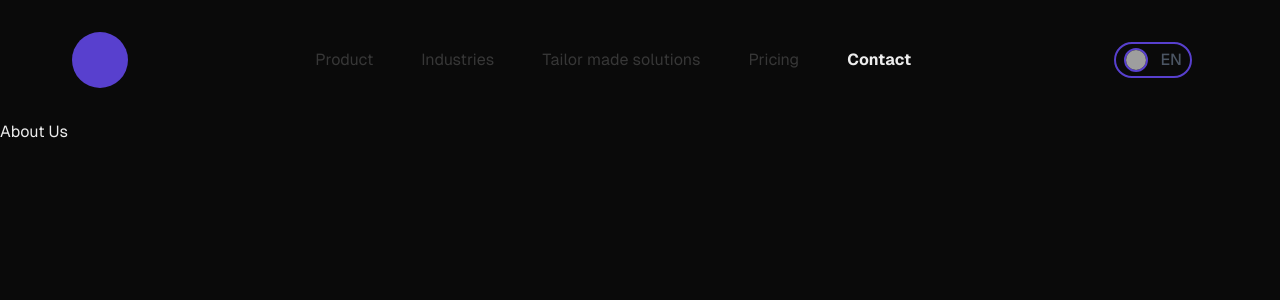
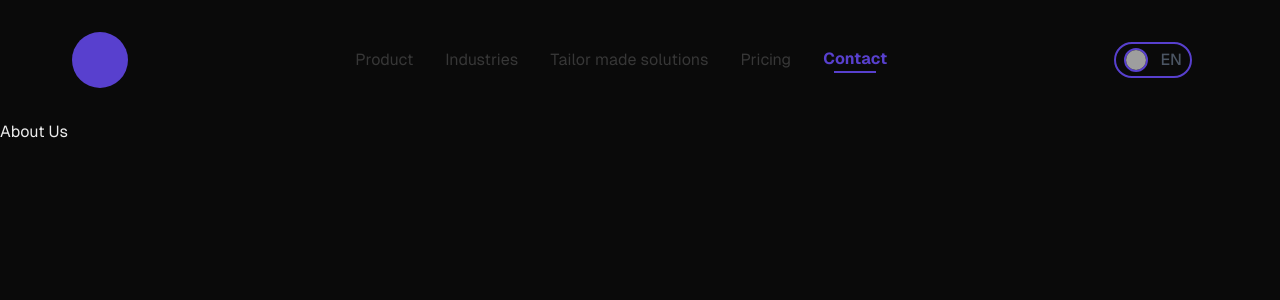
Before and after one commit to dulovici/next-demo, a Next.js app: page /contact in a window 1280 px wide. Shown: the top 300 px of the page. Built offline with nearby package versions, Linux system fonts and the light colour scheme; grey boxes are pictures that could not be loaded.

Commit message:
simplifying nav pages

```diff
--- a/src/app/components/Header.tsx
+++ b/src/app/components/Header.tsx
@@ -2,7 +2,7 @@ import React from "react";
 import Avatar from "./Avatar";
 import LanguagePicker from "./LanguagePicker";
 import MobileNavigation from "./MobileNavigation";
-import Navigation from "./navigation";
+import Navigation from "./Navigation";
 
 const Header = () => {
   return (
--- a/src/app/components/MobileNavigation.tsx
+++ b/src/app/components/MobileNavigation.tsx
@@ -7,6 +7,14 @@ import LanguagePicker from "./LanguagePicker";
 
 const MobileNavigation = () => {
   const [isMenuOpen, setIsMenuOpen] = useState(false);
+
+  const links = [
+    { href: "/", label: "PRODUCTS" },
+    { href: "/industries", label: "INDUSTRIES" },
+    { href: "/solutions", label: "TAILOR MADE SOLUTIONS" },
+    { href: "/pricing", label: "PRICING" },
+    { href: "/contact", label: "CONTACT" },
+  ];
 
   return (
     <div>
@@ -68,50 +76,17 @@ const MobileNavigation = () => {
 
           {/* Navigation Links */}
           <nav className="flex flex-col gap-6 text-primary font-bold">
-            <Link
-              href="/"
-              className="text-lg flex justify-between items-center"
-              onClick={() => setIsMenuOpen(false)}
-            >
-              <span className="font-bold">PRODUCTS</span>{" "}
-              <span className="font-bold">&#8250;</span>
-            </Link>
-
-            <Link
-              href="/industries"
-              className="text-lg flex justify-between items-center"
-              onClick={() => setIsMenuOpen(false)}
-            >
-              <span className="font-bold">INDUSTRIES</span>{" "}
-              <span className="font-bold">&#8250;</span>
-            </Link>
-
-            <Link
-              href="/solutions"
-              className="text-lg flex justify-between items-center"
-              onClick={() => setIsMenuOpen(false)}
-            >
-              <span className="font-bold">TAILOR MADE SOLUTIONS</span>{" "}
-              <span className="font-bold">&#8250;</span>
-            </Link>
-
-            <Link
-              href="/pricing"
-              className="text-lg flex justify-between items-center"
-              onClick={() => setIsMenuOpen(false)}
-            >
-              <span className="font-bold">PRICING</span>{" "}
-              <span className="font-bold">&#8250;</span>
-            </Link>
-
-            <Link
-              href="/contact"
-              className="text-lg flex justify-between items-center"
-              onClick={() => setIsMenuOpen(false)}
-            >
-              <span className="font-bold">CONTACT</span>{" "}
-              <span className="font-bold">&#8250;</span>
-            </Link>
+            {links.map((link) => (
+              <Link
+                key={link.href}
+                href={link.href}
+                className="text-lg flex justify-between items-center"
+                onClick={() => setIsMenuOpen(false)}
+              >
+                <span>{link.label}</span>
+                <span>&#8250;</span>
+              </Link>
+            ))}
           </nav>
         </div>
       )}
--- a/src/app/components/navigation.tsx
+++ b/src/app/components/navigation.tsx
@@ -6,50 +6,30 @@ import React from "react";
 const Navigation = () => {
   const pathname = usePathname();
 
+  const links = [
+    { href: "/", label: "Product" },
+    { href: "/industries", label: "Industries" },
+    { href: "/solutions", label: "Tailor made solutions" },
+    { href: "/pricing", label: "Pricing" },
+    { href: "/contact", label: "Contact" },
+  ];
+
   return (
     <nav className="flex gap-8">
-      <Link
-        href="/"
-        className={pathname === "/" ? "font-bold mr-4" : "text-muted mr-4"}
-      >
-        Product
-      </Link>
-
-      <Link
-        href="/industries"
-        className={
-          pathname === "/industries" ? "font-bold mr-4" : "text-muted mr-4"
-        }
-      >
-        Industries
-      </Link>
-
-      <Link
-        href="/solutions"
-        className={
-          pathname === "/solutions" ? "font-bold mr-4" : "text-muted mr-4"
-        }
-      >
-        Tailor made solutions
-      </Link>
-
-      <Link
-        href="/pricing"
-        className={
-          pathname === "/pricing" ? "font-bold mr-4" : "text-muted mr-4"
-        }
-      >
-        Pricing
-      </Link>
-
-      <Link
-        href="/contact"
-        className={
-          pathname === "/contact" ? "font-bold mr-4" : "text-muted mr-4"
-        }
-      >
-        Contact
-      </Link>
+      {links.map((link) => (
+        <Link
+          key={link.href}
+          href={link.href}
+          className={`nav-link ${
+            pathname === link.href ? "nav-link-active" : ""
+          }`}
+        >
+          <div className="flex flex-col justify-center items-center">
+            <p>{link.label}</p>
+            {pathname === link.href && <div className="nav-underline"></div>}
+          </div>
+        </Link>
+      ))}
     </nav>
   );
 };
--- a/src/app/globals.css
+++ b/src/app/globals.css
@@ -25,3 +25,17 @@ body {
   line-height: 1.5;
   margin: 0;
 }
+
+@layer utilities {
+  .nav-link {
+    @apply flex flex-col items-center justify-center text-muted transition-all;
+  }
+
+  .nav-link-active {
+    @apply font-bold text-primary;
+  }
+
+  .nav-underline {
+    @apply w-2/3 h-[2px] bg-primary transition-all;
+  }
+}
```
